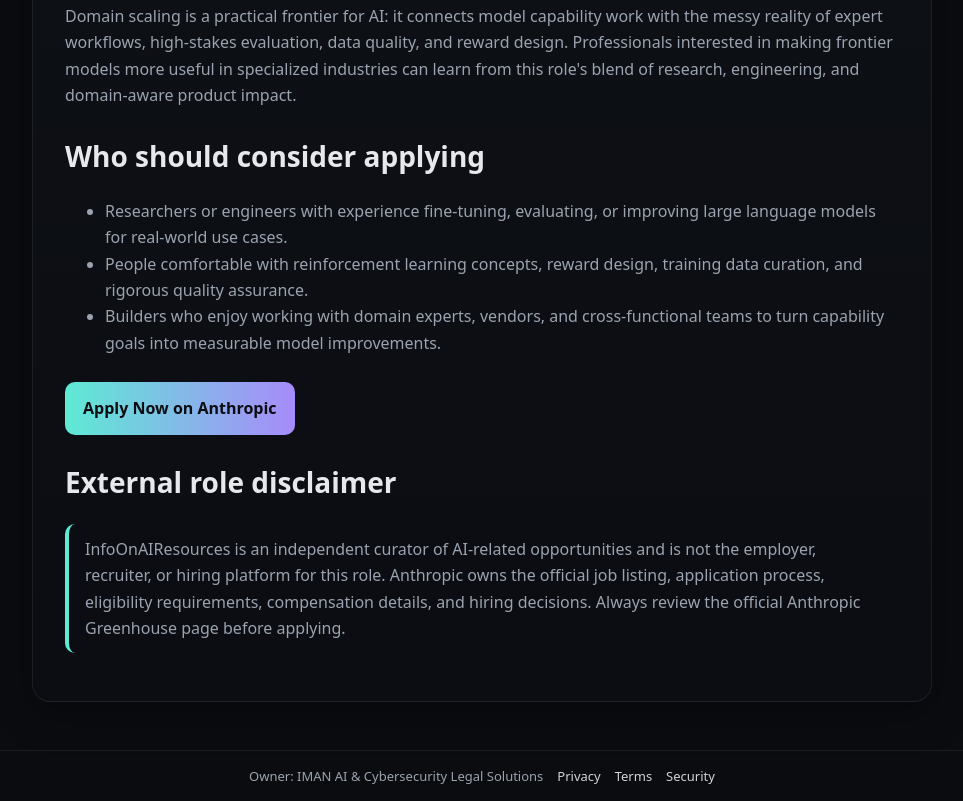
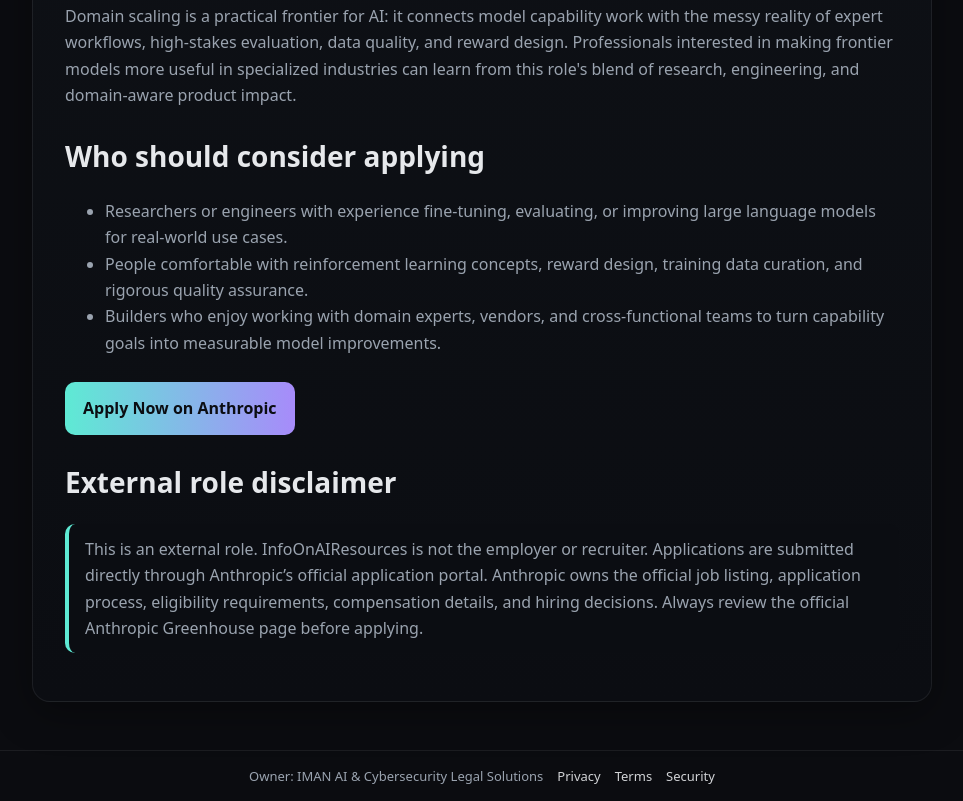
Before and after one commit to Benta-maker/infoonairesources-site, a plain HTML site: page jobs/anthropic-research-engineer-domain-scaling/index.html in a window 1280 px wide. Shown: the part 665-1466 px from the top of the page, without its empty margins (158-1121 px from the left). Drawn offline with Linux system fonts and the light colour scheme.

Commit message:
Finalize Anthropic job listing

```diff
--- a/jobs/anthropic-research-engineer-domain-scaling/index.html
+++ b/jobs/anthropic-research-engineer-domain-scaling/index.html
@@ -98,7 +98,7 @@
       <p><a class="button" href="https://job-boards.greenhouse.io/anthropic/jobs/5271380008" rel="noopener noreferrer">Apply Now on Anthropic</a></p>
 
       <h2>External role disclaimer</h2>
-      <p class="disclaimer">InfoOnAIResources is an independent curator of AI-related opportunities and is not the employer, recruiter, or hiring platform for this role. Anthropic owns the official job listing, application process, eligibility requirements, compensation details, and hiring decisions. Always review the official Anthropic Greenhouse page before applying.</p>
+      <p class="disclaimer">This is an external role. InfoOnAIResources is not the employer or recruiter. Applications are submitted directly through Anthropic’s official application portal. Anthropic owns the official job listing, application process, eligibility requirements, compensation details, and hiring decisions. Always review the official Anthropic Greenhouse page before applying.</p>
     </article>
   </main>
   <footer>
```
Also changed, not shown: robots.txt (added).
